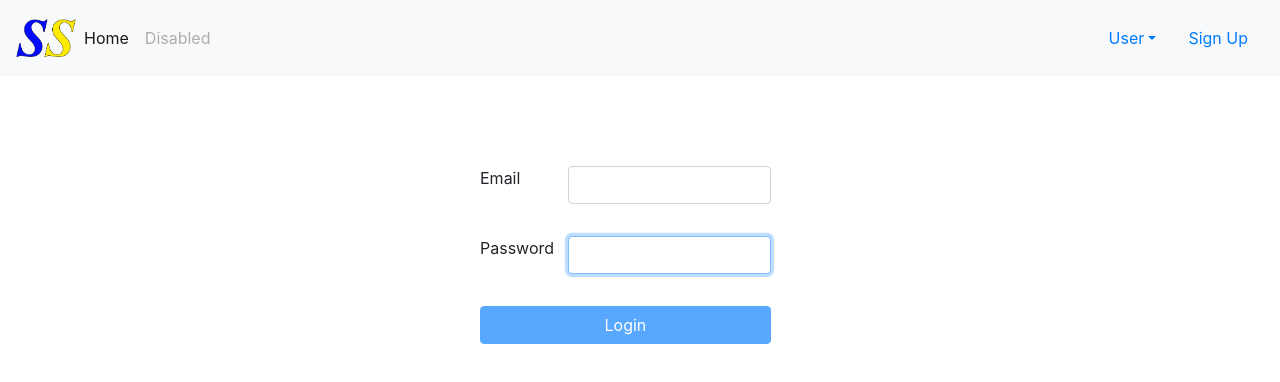
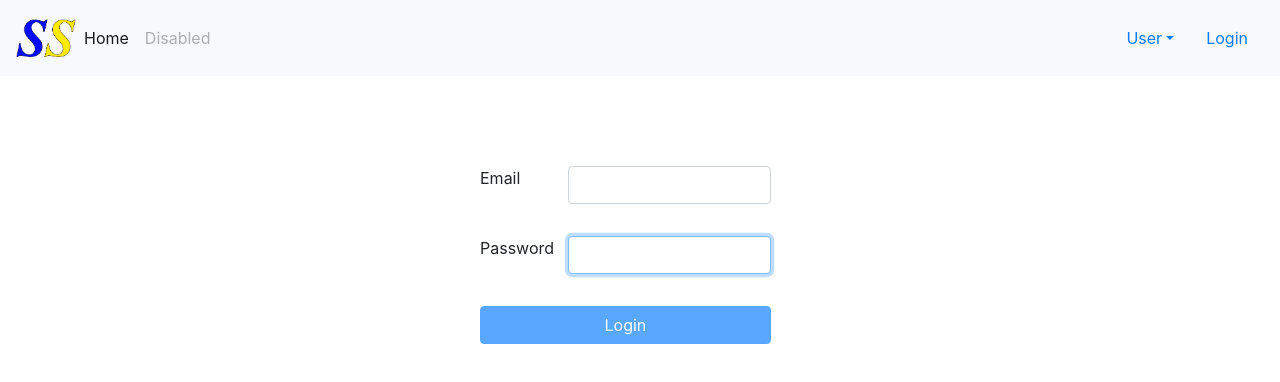
Before and after one commit to JoseMPRivera/CS160, a React (Create React App) app in the folder react-project/: page /Login in a window 1280 px wide. Shown: the top 382 px of the page. Built offline with nearby package versions, Linux system fonts and the light colour scheme; no server answers.

Commit message:
added home bar

```diff
--- /dev/null
+++ b/react-project/src/components/HomeBar.js
@@ -0,0 +1,41 @@
+import React, { Component } from 'react';
+import { Navbar, Nav, NavDropdown, Form, FormControl, Button, Carousel } from 'react-bootstrap';
+
+class HomeBar extends Component {
+  render() {
+    return (
+      <nav class="navbar navbar-expand-lg navbar-light bg-light">
+        {/* <a class="navbar-brand" href="#">Spartan Sells</a> */}
+        {/* <img src="https://i.ibb.co/VBw9f9S/Spartan-Sells-Logo-2x.png" width="60" height="60" alt="spartan-Sells"/> */}
+        <img src= {require ("./image/SpartanSells.png")} width="60" height="60" alt="spartan-Sells" />
+        {/*<img src="https://image.flaticon.com/icons/png/512/21/21294.png" class={""/*"img-responsive"*/}
+        <button class="navbar-toggler" type="button" data-toggle="collapse" data-target="#navbarNav" aria-controls="navbarNav" aria-expanded="false" aria-label="Toggle navigation">
+          <span class="navbar-toggler-icon"></span>
+        </button>
+        <div class="collapse navbar-collapse" id="navbarNav">
+          <ul class="navbar-nav">
+            <li class="nav-item active">
+              <a class="nav-link" href="#">Home <span class="sr-only">(current)</span></a>
+            </li>
+            <li class="nav-item">
+              <a class="nav-link disabled" href="#">Disabled</a>
+            </li>
+          </ul>
+        </div>
+        <Nav className="mr-auto">
+            <NavDropdown title="User" id="basic-nav-dropdown">
+              <NavDropdown.Item href="#action/3.1">Rating</NavDropdown.Item>
+              {/* <NavDropdown.Item href="#action/3.2">Profile</NavDropdown.Item> */}
+              <NavDropdown.Item href="/Profile">Profile</NavDropdown.Item>
+              <NavDropdown.Item href="#action/3.3">Selling</NavDropdown.Item>
+              <NavDropdown.Divider />
+              <NavDropdown.Item href="#action/3.4">Configuration</NavDropdown.Item>
+            </NavDropdown>
+            <Nav.Link href="/Login">Login</Nav.Link>
+          </Nav>
+      </nav>
+    );
+  }
+}
+
+export default HomeBar;
--- a/react-project/src/components/Login.js
+++ b/react-project/src/components/Login.js
@@ -3,6 +3,7 @@ import { Button, FormGroup, FormControl } from "react-bootstrap";
 import '../css/Login.css';
 import { faTextWidth } from '@fortawesome/free-solid-svg-icons';
 import { Nav, NavDropdown } from 'react-bootstrap';
+import HomeBar from './HomeBar'
 
 export default class Login extends Component {
   constructor(props) {
@@ -29,32 +30,7 @@ export default class Login extends Component {
     return (
 
       <form><div>
-      <nav class="navbar navbar-expand-lg navbar-light bg-light">
-        <img src= {require ("./image/SpartanSells.png")} width="60" height="60" alt="spartan-Sells" />
-        <button class="navbar-toggler" type="button" data-toggle="collapse" data-target="#navbarNav" aria-controls="navbarNav" aria-expanded="false" aria-label="Toggle navigation">
-          <span class="navbar-toggler-icon"></span>
-        </button>
-        <div class="collapse navbar-collapse" id="navbarNav">
-          <ul class="navbar-nav">
-            <li class="nav-item active">
-              <a class="nav-link" href="#">Home <span class="sr-only">(current)</span></a>
-            </li>
-            <li class="nav-item">
-              <a class="nav-link disabled" href="#">Disabled</a>
-            </li>
-          </ul>
-        </div>
-        <Nav className="mr-auto">
-            <NavDropdown title="User" id="basic-nav-dropdown">
-              <NavDropdown.Item href="#action/3.1">Rating</NavDropdown.Item>
-              <NavDropdown.Item href="/Profile">Profile</NavDropdown.Item>
-              <NavDropdown.Item href="#action/3.3">Selling</NavDropdown.Item>
-              <NavDropdown.Divider />
-              <NavDropdown.Item href="#action/3.4">Configuration</NavDropdown.Item>
-            </NavDropdown>
-            <Nav.Link href="/signUp">Sign Up</Nav.Link>
-          </Nav>
-      </nav>
+      <HomeBar />
     </div>
 
 
--- a/react-project/src/components/Profile.js
+++ b/react-project/src/components/Profile.js
@@ -2,11 +2,14 @@ import React, { Component } from 'react';
 import '../css/Profile.css';
 import { FontAwesomeIcon } from '@fortawesome/react-fontawesome';
 import { faHome, faUser, faFlag } from '@fortawesome/free-solid-svg-icons'
+import HomeBar from './HomeBar'
 
 export default class Profile extends Component {
 
   render() {
     return (
+      <div>
+        <HomeBar />
         <div class="container">
           <div class="row profile">
             <div class="col-md-3">
@@ -60,6 +63,7 @@ export default class Profile extends Component {
 
           </div>
         </div>
+      </div>
     );
   }
 }
```
